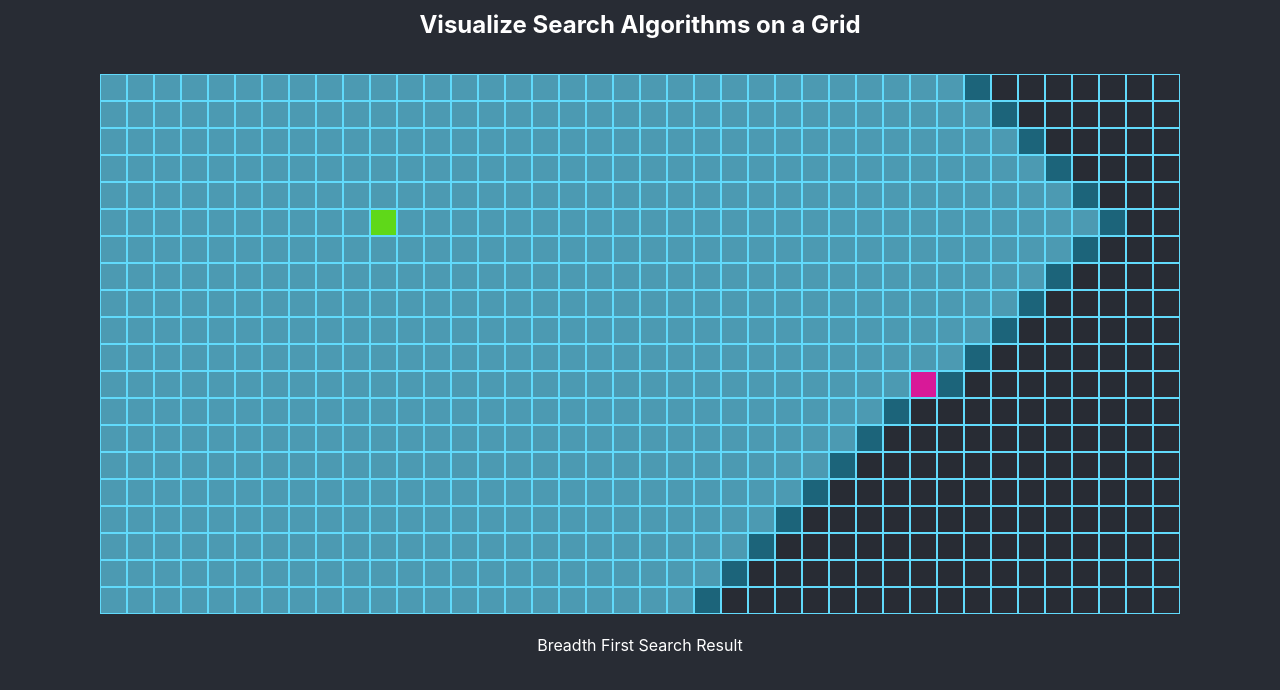
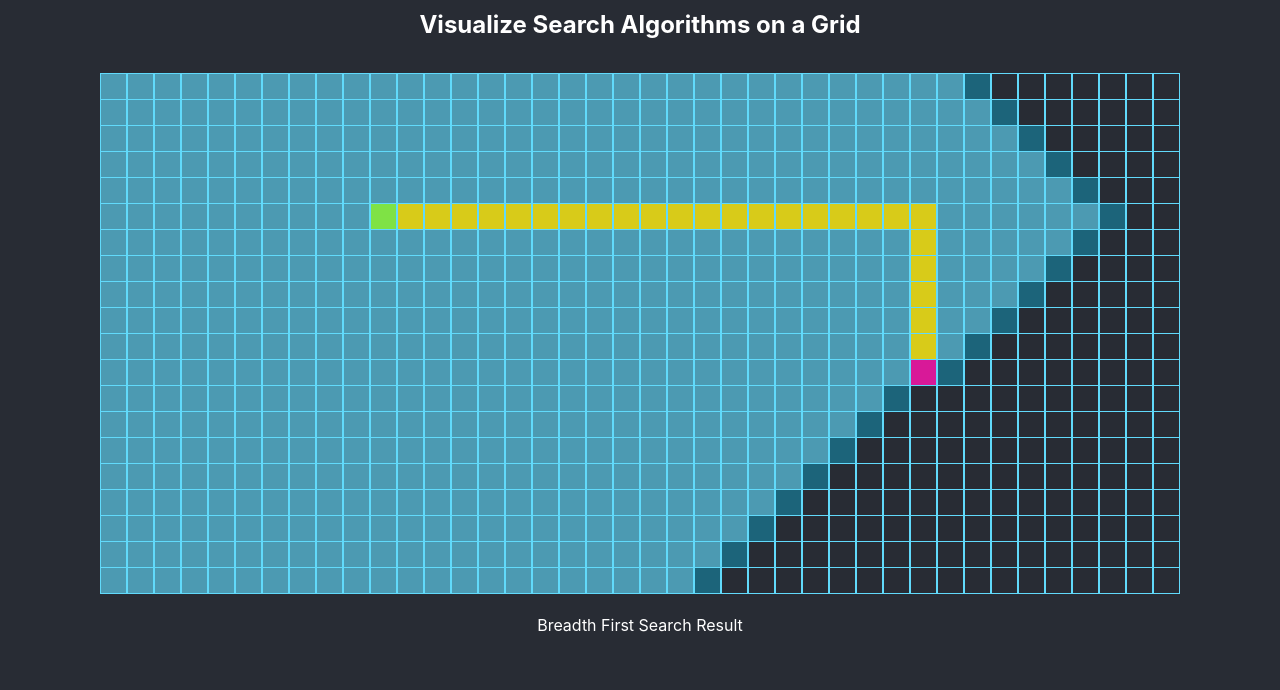
Before and after one commit to efrees/graph-search-visualizer, a React (Create React App) app: page / in a window 1280 px wide. Shown: the top 690 px of the page. Built offline with nearby package versions, Linux system fonts and the light colour scheme.

Commit message:
Highlight path cells and extract cell type method

```diff
--- a/src/App.tsx
+++ b/src/App.tsx
@@ -1,8 +1,7 @@
 import React from 'react';
 import './App.css';
 import { Grid } from './grid/Grid';
-import { GridNode } from './algorithms';
-import { BreadthFirstSearch } from './algorithms/breadth-first-search';
+import { GridNode, BreadthFirstSearch } from './algorithms';
 
 function App() {
     const searchHistory = [];
--- a/src/algorithms/index.ts
+++ b/src/algorithms/index.ts
@@ -1 +1,2 @@
 export * from './search-algorithm';
+export * from './breadth-first-search';
--- a/src/grid/Grid.css
+++ b/src/grid/Grid.css
@@ -11,6 +11,7 @@
     margin: auto;
     padding: 0;
     height: 27px;
+    margin-top: -1px;
     overflow: hidden;
 }
 
@@ -39,5 +40,5 @@
 }
 
 .GridCell.Start {
-    background-color: #5fd819;
+    background-color: #7fe245;
 }
--- a/src/grid/Grid.tsx
+++ b/src/grid/Grid.tsx
@@ -51,28 +51,40 @@ export class Grid extends React.Component<GridParams, GridState> {
         );
     }
 
-    private generateGridArrays(searchState: SearchSnapshot<GridNode>) {
+    private generateGridArrays(searchState: SearchSnapshot<GridNode> | CompletedSearch<GridNode>) {
         const tempGrid: CellType[][] = Array(this.props.height);
         for (let i = 0; i < tempGrid.length; i++) {
             tempGrid[i] = Array(this.props.width);
             for (let j = 0; j < this.props.width; j++) {
-                let cellType = CellType.Default;
-
                 const currentNode: GridNode = [j, i];
-                if (areGridNodesEqual(this.props.target, currentNode)) {
-                    cellType = CellType.Finish;
-                } else if (areGridNodesEqual(searchState.start, currentNode)) {
-                    cellType = CellType.Start;
-                } else if (searchState.visitedNodes.some(node => areGridNodesEqual(node, currentNode))) {
-                    cellType = CellType.Visited;
-                } else if (searchState.frontierNodes.some(node => areGridNodesEqual(node, currentNode))) {
-                    cellType = CellType.Frontier;
-                }
-
-                tempGrid[i][j] = cellType;
+                tempGrid[i][j] = this.getTypeForNode(currentNode, searchState);
             }
         }
         return tempGrid;
+    }
+
+    private getTypeForNode(currentNode: GridNode, searchState: SearchSnapshot<GridNode> | CompletedSearch<GridNode>) {
+        let cellType = CellType.Default;
+        if (areGridNodesEqual(this.props.target, currentNode)) {
+            cellType = CellType.Finish;
+        }
+        else if (areGridNodesEqual(searchState.start, currentNode)) {
+            cellType = CellType.Start;
+        }
+        else if (this.isCompletedSearch(searchState) && searchState.resultingPath.some(node => areGridNodesEqual(node, currentNode))) {
+            cellType = CellType.Path;
+        }
+        else if (searchState.visitedNodes.some(node => areGridNodesEqual(node, currentNode))) {
+            cellType = CellType.Visited;
+        }
+        else if (searchState.frontierNodes.some(node => areGridNodesEqual(node, currentNode))) {
+            cellType = CellType.Frontier;
+        }
+        return cellType;
+    }
+
+    private isCompletedSearch(searchState: SearchSnapshot<GridNode> | CompletedSearch<GridNode>): searchState is CompletedSearch<GridNode> {
+        return (searchState as CompletedSearch<GridNode>).isComplete;
     }
 
     private mapToCellElements(grid: CellType[][]): JSX.Element[] {
```
